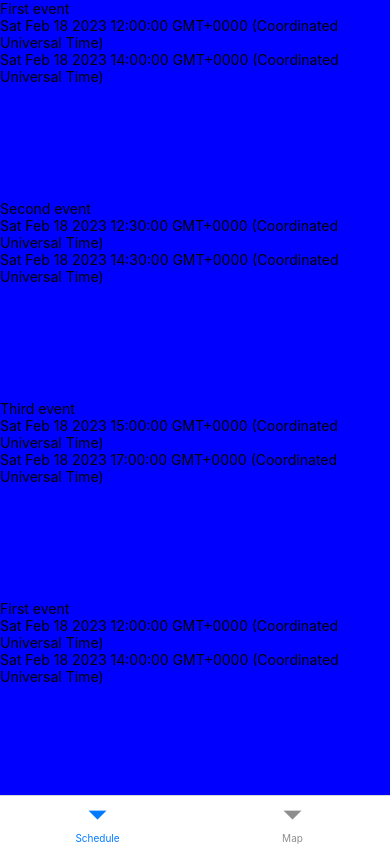
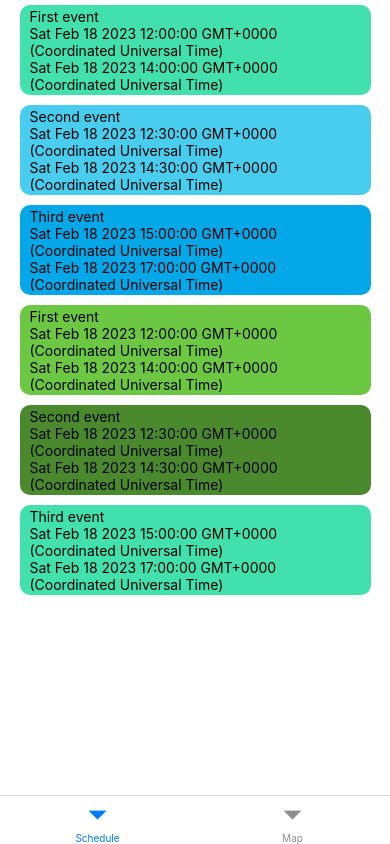
Before and after one commit to studentsustainabilitysummit/SSS-App, a React Native app: screen /Schedule in a window 390 px wide. Built offline with nearby package versions, Linux system fonts and the light colour scheme.

Commit message:
Add topics to events

```diff
--- /dev/null
+++ b/app/Enum.ts
@@ -0,0 +1,32 @@
+export default class Enum{
+
+    static ids = 0;
+    static enumKeys: Array<number> = [];
+    static enumValues: Array<Enum> = [];
+
+    static closeEnum() {
+        for(const [key, value] of Object.entries(this))
+        {
+            if(key !== "ids")
+            {
+                this.enumKeys.push(value.id);
+                this.enumValues.push(value);
+            }
+        }
+    }
+
+    static get(id: number):undefined|Enum {
+        const index = this.enumKeys.indexOf(id);
+        if (index >= 0) {
+            return this.enumValues[index];
+        }
+        return undefined;
+    };
+
+    id: number;
+
+    constructor(){
+        this.id = ++Enum.ids;
+    }
+
+};
--- a/app/Event.js
+++ b/app/Event.js
@@ -1,10 +1,11 @@
 export class Event {
 
-    constructor(id, name, startTime, endTime){
+    constructor(id, topic, name, startTime, endTime){
         if(this.constructor === Event) {
             throw new Error("Event class cannot be instantiated! Use InPersonEvent or OnlineEvent instead!");
         }
         this.id = id;
+        this.topic = topic;
         this.name = name;
         this.startTime = startTime;
         this.endTime = endTime;
@@ -31,8 +32,8 @@ export class Event {
 
 export class InPersonEvent extends Event {
 
-    constructor(id, name, startTime, endTime, location){
-        super(id, name, startTime, endTime);
+    constructor(id, topic, name, startTime, endTime, location){
+        super(id, topic, name, startTime, endTime);
         this.location = location;
     };
 
@@ -40,8 +41,8 @@ export class InPersonEvent extends Event {
 
 export class OnlineEvent extends Event {
 
-    constructor(id, name, startTime, endTime, zoom){
-        super(id, name, startTime, endTime);
+    constructor(id, topic, name, startTime, endTime, zoom){
+        super(id, topic, name, startTime, endTime);
         this.zoom = zoom;
     }
 
--- /dev/null
+++ b/app/Topic.js
@@ -0,0 +1,18 @@
+import Enum from "./Enum";
+
+export default class Topic extends Enum{
+
+    static Health = new Topic("Good Health & Well-being", '#04a7e7');
+    static Energy = new Topic("Affordable and Clean Energy", '#49cdee');
+    static Development = new Topic("Sustainable Development", '#42e0ac');
+    static Climate = new Topic("Climate Action", '#6cc743');
+    static Life = new Topic("Life on Earth", '#4b892f');
+    static _ = this.closeEnum();
+
+    constructor(name, color) {
+        super();
+        this.name = name;
+        this.color = color;
+    };
+
+};
--- a/app/screens/ScheduleScreen.js
+++ b/app/screens/ScheduleScreen.js
@@ -4,16 +4,17 @@ import BuildingLocation from '../BuildingLocation';
 import { InPersonEvent } from '../Event';
 import EventListItemView from '../views/EventListItemView';
 import { SafeAreaView } from 'react-native-safe-area-context';
+import Topic from '../Topic';
 
 const location1 = new BuildingLocation(1, "First building", "101", 38.98598, -76.94509);
 const location2 = new BuildingLocation(2, "First building", "201", 38.98598, -76.94509);
 
-const event1 = new InPersonEvent(1, "First event", new Date(2023, 1, 18, 12, 0), new Date(2023, 1, 18, 14, 0), location1);
-const event2 = new InPersonEvent(2, "Second event", new Date(2023, 1, 18, 12, 30), new Date(2023, 1, 18, 14, 30), location2);
-const event3 = new InPersonEvent(3, "Third event", new Date(2023, 1, 18, 15, 0), new Date(2023, 1, 18, 17, 0), location2);
-const event4 = new InPersonEvent(4, "First event", new Date(2023, 1, 18, 12, 0), new Date(2023, 1, 18, 14, 0), location1);
-const event5 = new InPersonEvent(5, "Second event", new Date(2023, 1, 18, 12, 30), new Date(2023, 1, 18, 14, 30), location2);
-const event6 = new InPersonEvent(6, "Third event", new Date(2023, 1, 18, 15, 0), new Date(2023, 1, 18, 17, 0), location2);
+const event1 = new InPersonEvent(1, Topic.Development, "First event", new Date(2023, 1, 18, 12, 0), new Date(2023, 1, 18, 14, 0), location1);
+const event2 = new InPersonEvent(2, Topic.Energy, "Second event", new Date(2023, 1, 18, 12, 30), new Date(2023, 1, 18, 14, 30), location2);
+const event3 = new InPersonEvent(3, Topic.Health, "Third event", new Date(2023, 1, 18, 15, 0), new Date(2023, 1, 18, 17, 0), location2);
+const event4 = new InPersonEvent(4, Topic.Climate, "First event", new Date(2023, 1, 18, 12, 0), new Date(2023, 1, 18, 14, 0), location1);
+const event5 = new InPersonEvent(5, Topic.Life, "Second event", new Date(2023, 1, 18, 12, 30), new Date(2023, 1, 18, 14, 30), location2);
+const event6 = new InPersonEvent(6, Topic.get(3), "Third event", new Date(2023, 1, 18, 15, 0), new Date(2023, 1, 18, 17, 0), location2);
 
 const events = [event1, event2, event3, event4, event5, event6];
 
--- a/app/views/EventListItemView.js
+++ b/app/views/EventListItemView.js
@@ -3,22 +3,36 @@ import React from 'react'
 
 export default function EventListItemView({event}) {
 
-    let {name, startTime, endTime} = event;
+    let {name, topic, startTime, endTime} = event;
 
     return (
-        <View style={styles.eventListItem}>
-        <Text>{name}</Text>
-        <Text>{startTime.toString()}</Text>
-        <Text>{endTime.toString()}</Text>
+        <View style={styles.container}>
+            <View style={{...styles.bubble, backgroundColor: topic.color}}>
+                <Text style={styles.text}>{name}</Text>
+                <Text style={styles.text}>{startTime.toString()}</Text>
+                <Text style={styles.text}>{endTime.toString()}</Text>
+            </View>
         </View>
     )
 };
 
 const styles = StyleSheet.create({
-    eventListItem: {
+    container: {
         width: '100%',
-        height: 200,
-        backgroundColor: "blue",
+        height: 100,
+        backgroundColor: "white",
+        justifyContent: 'center',
+        alignItems: 'center',
+    },
+    bubble: {
+        width: '90%',
+        height: '90%',
         alignContent: 'flex-start',
+        justifyContent: 'center',
+        borderRadius: 10,
+    },
+    text: {
+        paddingStart: 10,
+        paddingEnd: 10,
     },
 });
--- a/package.json
+++ b/package.json
@@ -11,12 +11,15 @@
   "dependencies": {
     "@react-navigation/bottom-tabs": "^6.5.3",
     "@react-navigation/native": "^6.1.2",
+    "@types/react": "~18.0.24",
+    "@types/react-native": "~0.70.6",
     "expo": "~47.0.12",
     "expo-status-bar": "~1.4.2",
     "react": "18.1.0",
     "react-native": "0.70.5",
     "react-native-safe-area-context": "^4.4.1",
-    "react-native-screens": "~3.18.0"
+    "react-native-screens": "~3.18.0",
+    "typescript": "^4.6.3"
   },
   "devDependencies": {
     "@babel/core": "^7.12.9"
--- /dev/null
+++ b/tsconfig.json
@@ -0,0 +1,4 @@
+{
+  "compilerOptions": {},
+  "extends": "expo/tsconfig.base"
+}
```
Also changed, not shown: 1 other file (tests, documents, lock files or other folders).
